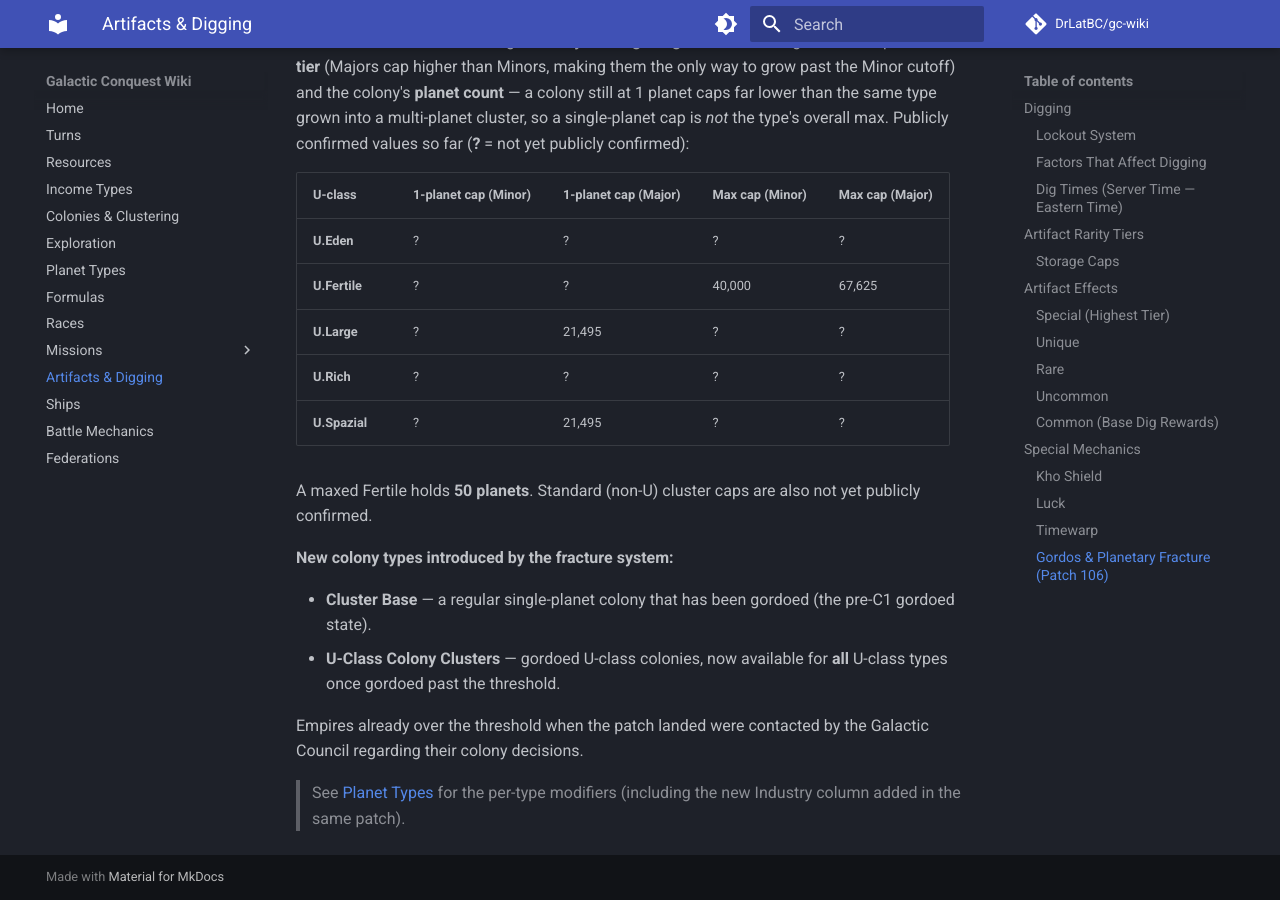
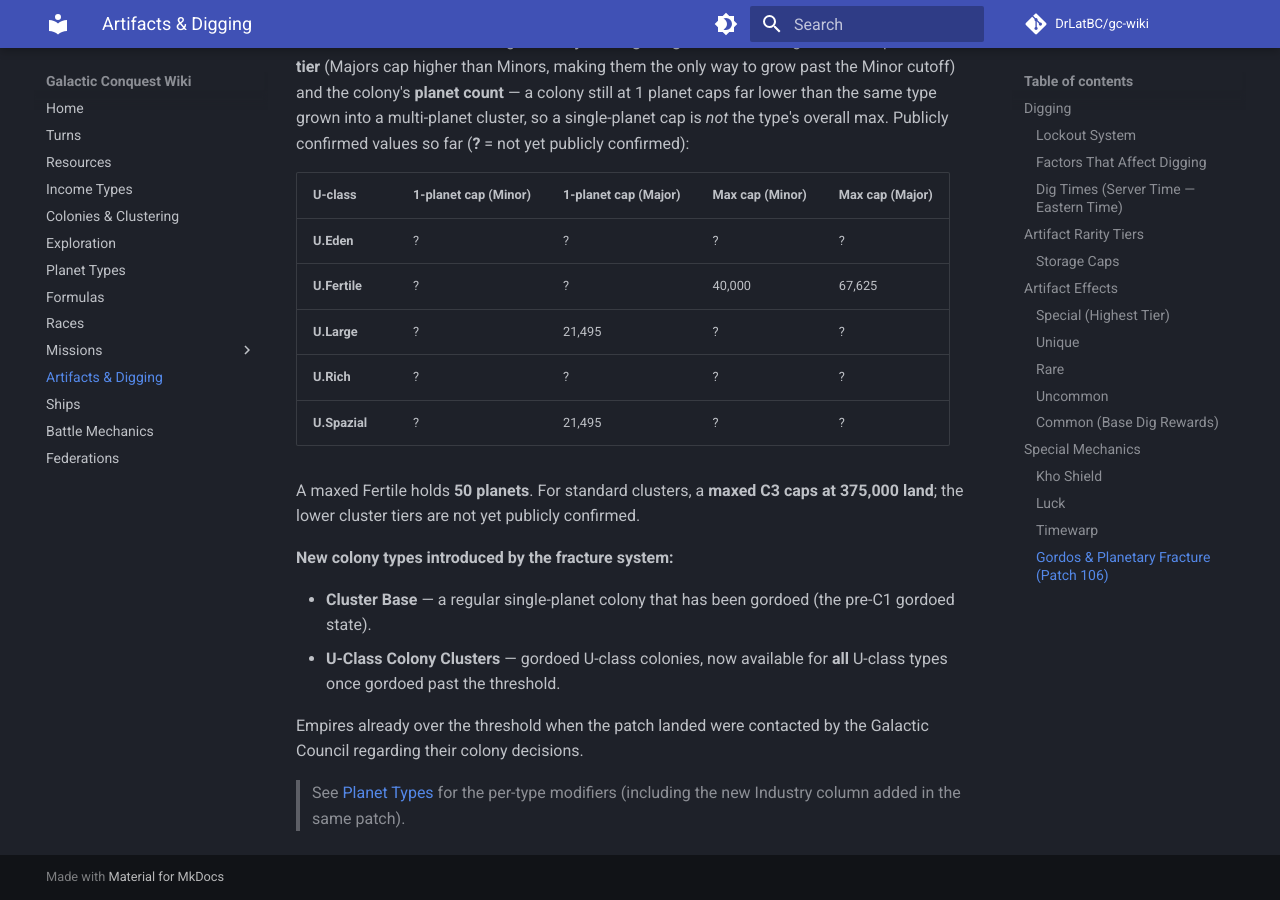
Before and after one commit to DrLatBC/gc-wiki, an MkDocs documentation site: the page built from docs/artifacts.md, in a window 1280 px wide and 900 px high, scrolled down 9991 px. Built offline with MkDocs 1.6.1 and Material for MkDocs 9.7.7, drawn with Linux system fonts in a browser that asks for light colours; comment, search, counter and statistics services are not loaded.

Commit message:
Document the 375,000 land cap for a maxed C3
Fills in the standard-cluster half of the gordo land-cap table and updates the
clusters-vs-U-class comparison, which previously said neither ceiling was known.

Co-Authored-By: Claude Opus 4.8 <noreply@anthropic.com>

```diff
--- a/docs/artifacts.md
+++ b/docs/artifacts.md
@@ -231,7 +231,7 @@ Patch 106 ("Planetary Fracture") reworked how Minor and Major Gordos behave, aft
 | **U.Rich** | ? | ? | ? | ? |
 | **U.Spazial** | ? | 21,495 | ? | ? |
 
-A maxed Fertile holds **50 planets**. Standard (non-U) cluster caps are also not yet publicly confirmed.
+A maxed Fertile holds **50 planets**. For standard clusters, a **maxed C3 caps at 375,000 land**; the lower cluster tiers are not yet publicly confirmed.
 
 **New colony types introduced by the fracture system:**
 
```
Also changed, not shown: docs/colonies.md (+2 -2 lines).
